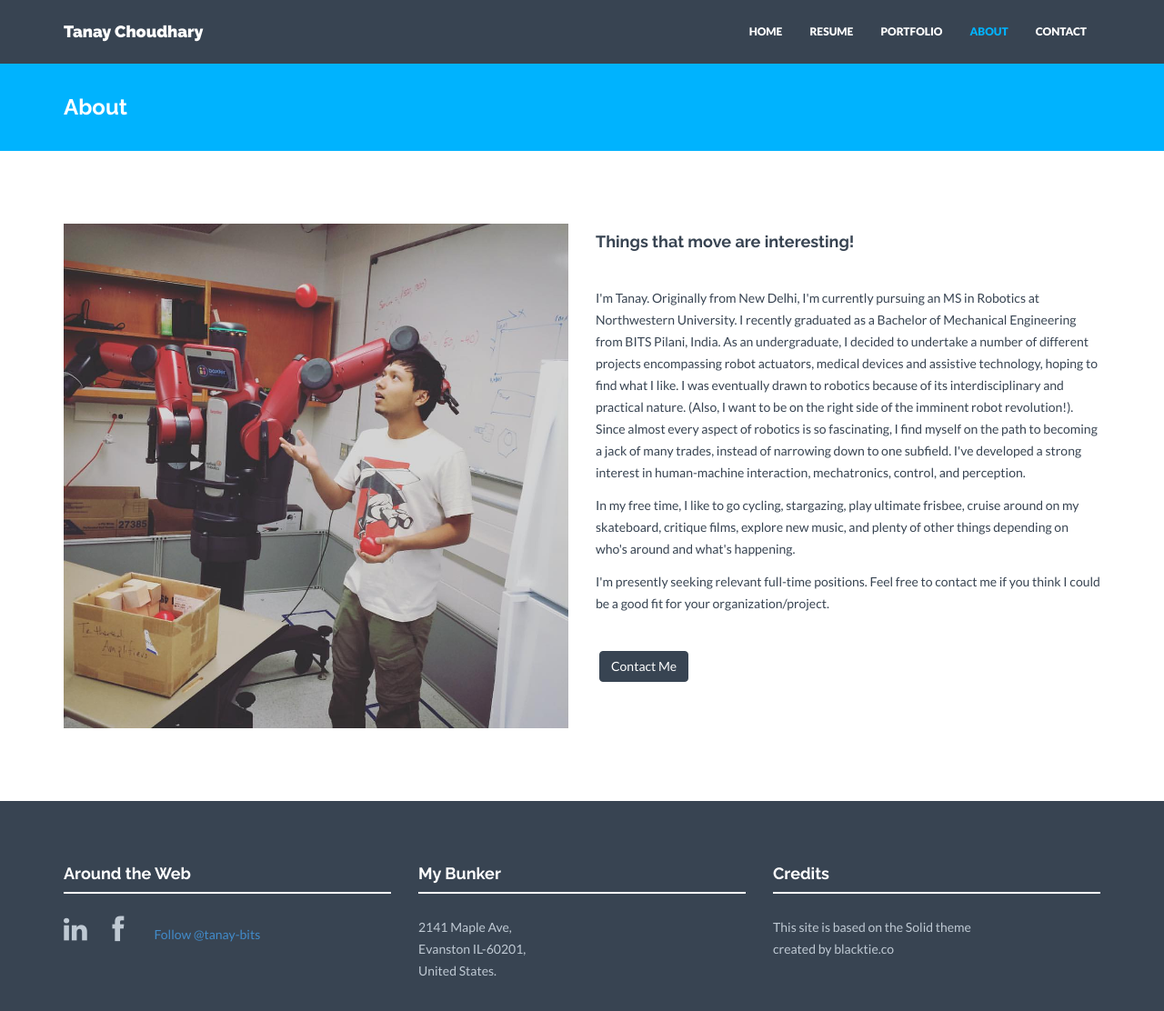
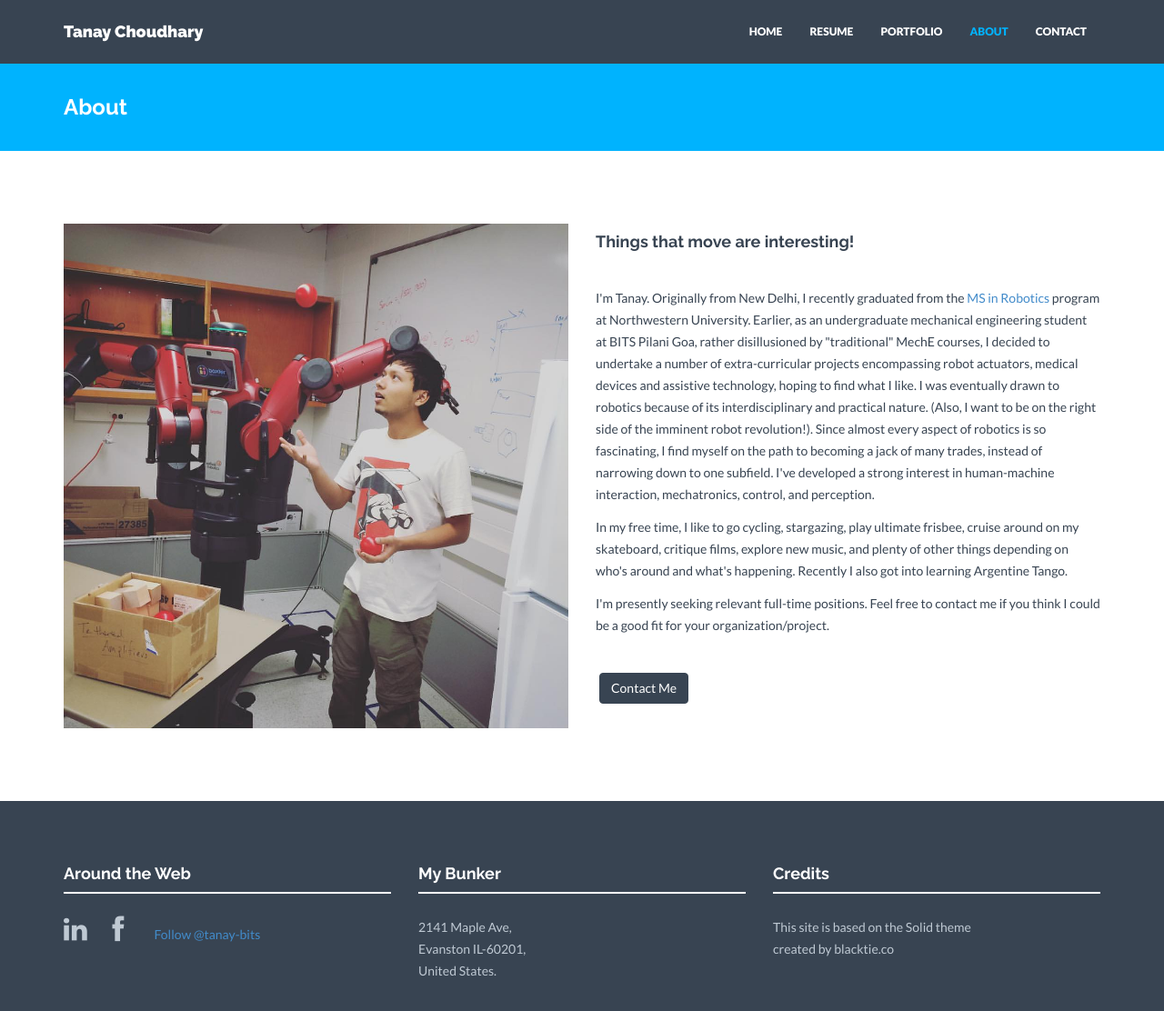
Before and after one commit to tanay-choudhary/tanay-choudhary.github.io, a Jekyll site: the page built from about.html, in a window 1280 px wide and 1152 px high. Shown: the top 1112 px of the window at 91% size. Built offline with Jekyll 4.4.1, drawn with Linux system fonts in a browser that asks for light colours; nearby versions of some CDN libraries.

Commit message:
about me updated

```diff
--- a/about.html
+++ b/about.html
@@ -12,9 +12,9 @@ permalink: /about/
         <div class="col-lg-6">
             <h4>Things that move are interesting!</h4>
             <br>
-            <p>I'm Tanay. Originally from New Delhi, I'm currently pursuing an MS in Robotics at Northwestern University. I recently graduated as a Bachelor of Mechanical Engineering from BITS Pilani, India. As an undergraduate, I decided to undertake a number of different projects encompassing robot actuators, medical devices and assistive technology, hoping to find what I like. I was eventually drawn to robotics because of its interdisciplinary and practical nature. (Also, I want to be on the right side of the imminent robot revolution!). Since almost every aspect of robotics is so fascinating, I find myself on the path to becoming a jack of many trades, instead of narrowing down to one subfield. I've developed a strong interest in human-machine interaction, mechatronics, control, and perception.</p>
+            <p>I'm Tanay. Originally from New Delhi, I recently graduated from the <a href="http://www.mccormick.northwestern.edu/robotics/meet-students/profiles-2015-2016/choudhary-tanay.html">MS in Robotics</a> program at Northwestern University. Earlier, as an undergraduate mechanical engineering student at BITS Pilani Goa, rather disillusioned by "traditional" MechE courses, I decided to undertake a number of extra-curricular projects encompassing robot actuators, medical devices and assistive technology, hoping to find what I like. I was eventually drawn to robotics because of its interdisciplinary and practical nature. (Also, I want to be on the right side of the imminent robot revolution!). Since almost every aspect of robotics is so fascinating, I find myself on the path to becoming a jack of many trades, instead of narrowing down to one subfield. I've developed a strong interest in human-machine interaction, mechatronics, control, and perception.</p>
 
-            <p>In my free time, I like to go cycling, stargazing, play ultimate frisbee, cruise around on my skateboard, critique films, explore new music, and plenty of other things depending on who's around and what's happening.</p>
+            <p>In my free time, I like to go cycling, stargazing, play ultimate frisbee, cruise around on my skateboard, critique films, explore new music, and plenty of other things depending on who's around and what's happening. Recently I also got into learning Argentine Tango.</p>
             <p>I'm presently seeking relevant full-time positions. Feel free to contact me if you think I could be a good fit for your organization/project.</p>
             <p><br/><a href="/contact/" class="btn btn-theme">Contact Me</a></p>
         </div>
```
